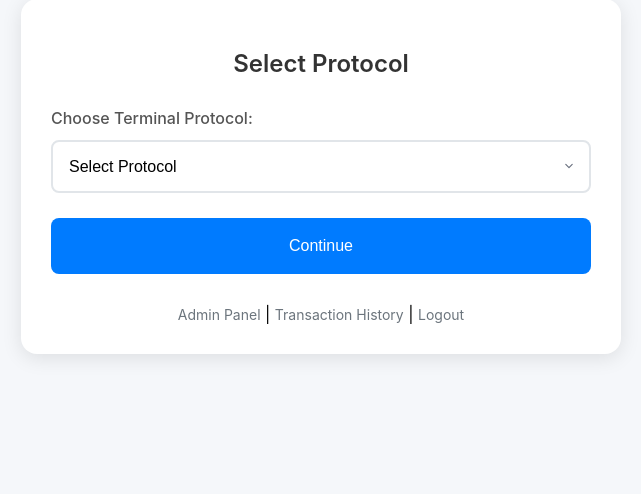
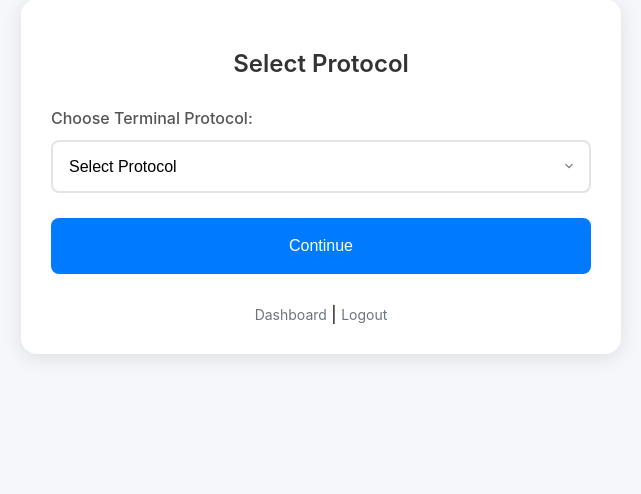
Before and after one commit to nbkeuroupe/landrover, a Flask app: page /protocol in a window 1280 px wide. Shown: the part 21-515 px from the top of the page, without its empty margins (319-960 px from the left). Run offline with Flask 3, Linux system fonts and the light colour scheme; the visitor is signed in with stand-in values (Sample User, id 1).

Commit message:
Update protocol.html

```diff
--- a/templates/protocol.html
+++ b/templates/protocol.html
@@ -1,4 +1,3 @@
-
 <!DOCTYPE html>
 <html lang="en">
 <head>
@@ -139,8 +138,7 @@
         </form>
 
         <div style="margin-top: 30px; text-align: center;">
-            <a href="{{ url_for('change_password') }}" style="color: #6c757d; text-decoration: none; font-size: 14px;">Admin Panel</a> |
-            <a href="{{ url_for('transaction_history') }}" style="color: #6c757d; text-decoration: none; font-size: 14px;">Transaction History</a> |
+            <a href="{{ url_for('dashboard') }}" style="color: #6c757d; text-decoration: none; font-size: 14px;">Dashboard</a> |
             <a href="{{ url_for('logout') }}" style="color: #6c757d; text-decoration: none; font-size: 14px;">Logout</a>
         </div>
     </div>
```
